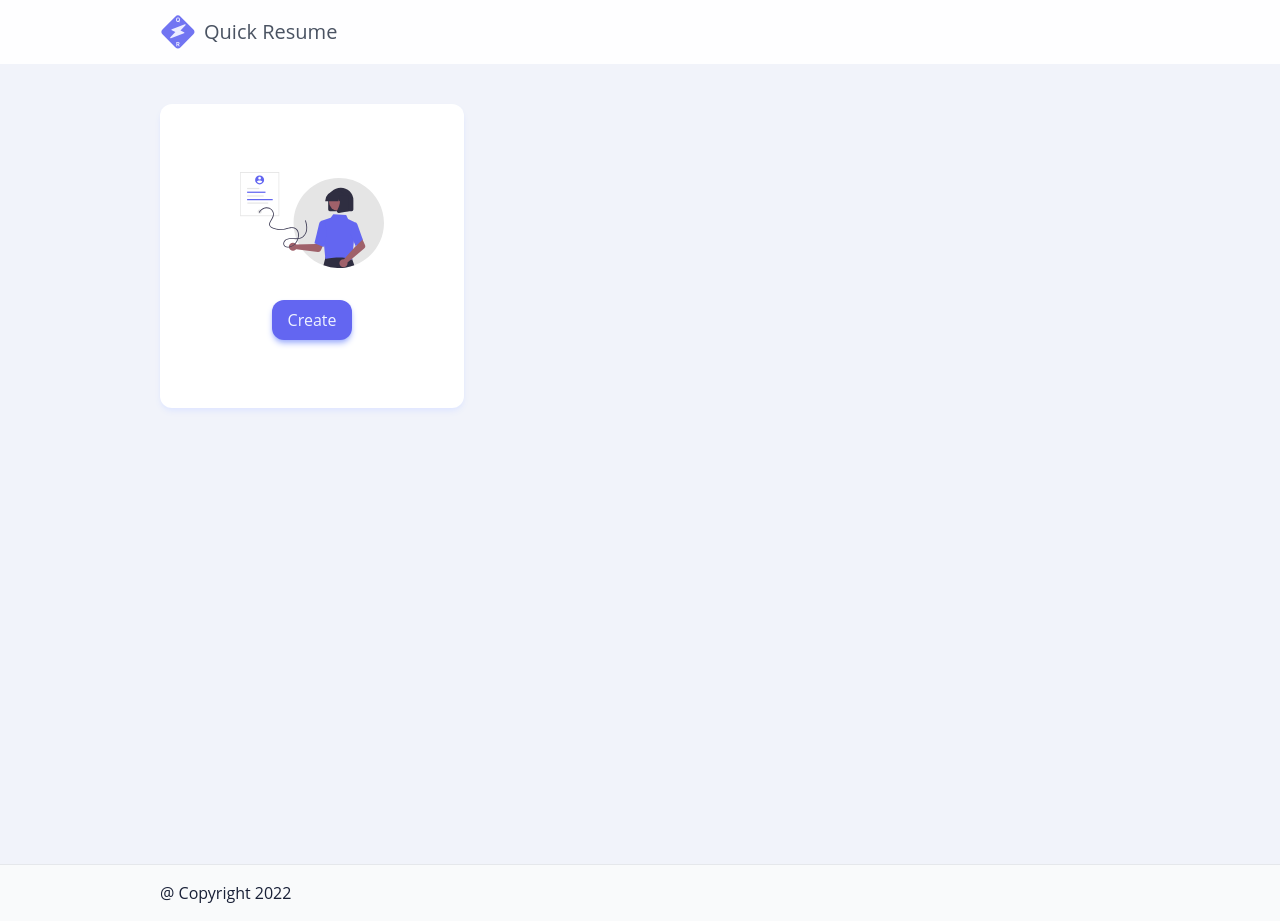
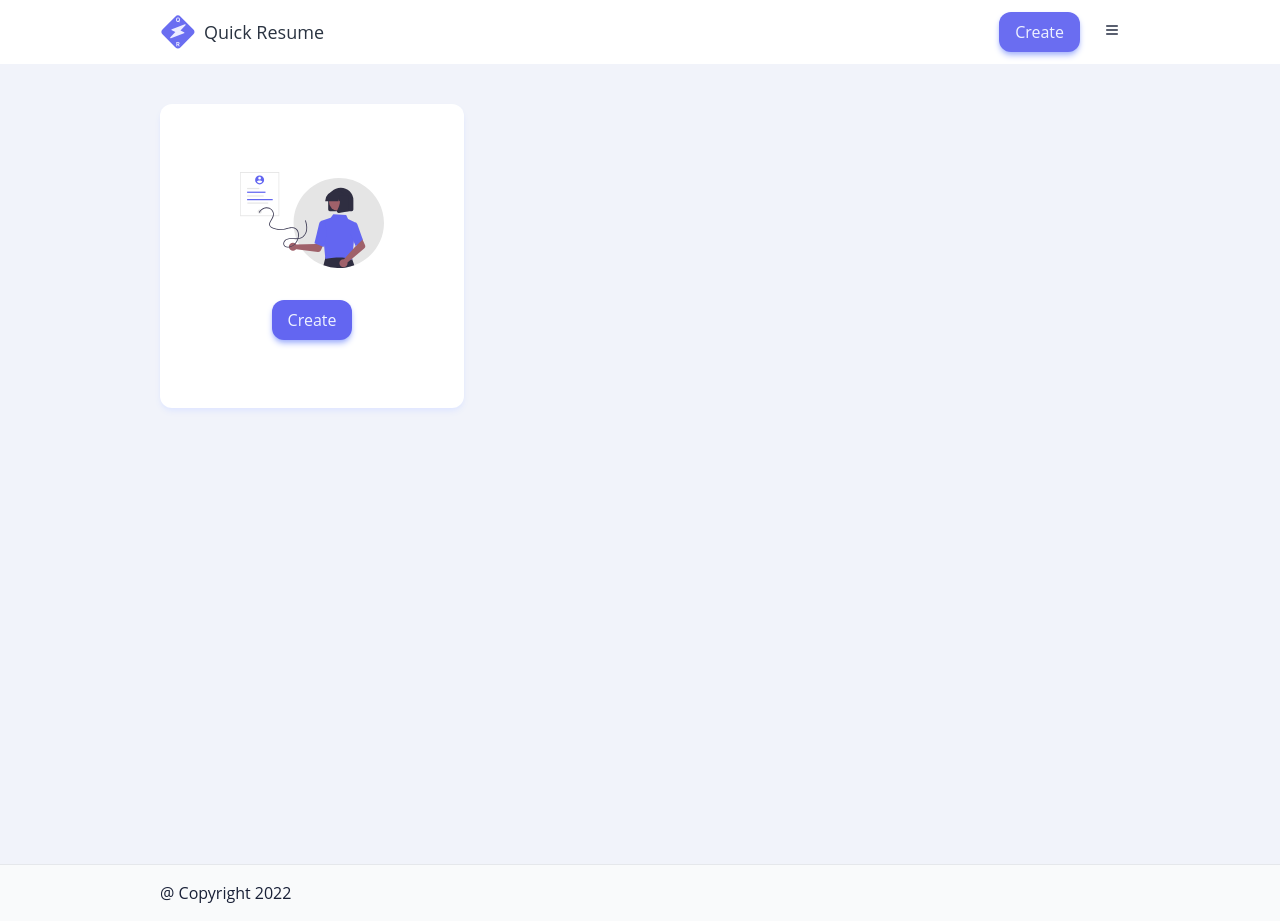
Before and after one commit to khinekyaw/quick-resume, a Next.js app: page / in a window 1280 px wide. Built offline with nearby package versions, Linux system fonts and the light colour scheme.

Commit message:
update navbar

```diff
--- a/components/CreateCard.js
+++ b/components/CreateCard.js
@@ -1,5 +1,6 @@
 import Image from 'next/image'
 import { useRouter } from 'next/router'
+
 import { resumeLocalStore } from '../utils/localStorage'
 
 const CreateCard = () => {
@@ -13,8 +14,6 @@ const CreateCard = () => {
       title: 'Untitled',
       content: null,
     })
-
-    // Redirect
     router.push(`resume/${id}`)
   }
 
--- a/components/Header.js
+++ b/components/Header.js
@@ -1,11 +1,28 @@
 import Image from 'next/image'
 import Link from 'next/link'
+import { useRouter } from 'next/router'
+import { TbMenu2 } from 'react-icons/tb'
+
+import { resumeLocalStore } from '../utils/localStorage'
 
 const Header = () => {
+  const router = useRouter()
+
+  const handleCreate = () => {
+    const id = new Date().getTime()
+    resumeLocalStore.add({
+      id: String(id),
+      updatedAt: new Date().toLocaleString(),
+      title: 'Untitled',
+      content: null,
+    })
+    router.push(`resume/${id}`)
+  }
+
   return (
     <div className='header'>
-      <div className='section h-16'>
-        <Link href='/' className='flex items-center hover:opacity-75'>
+      <div className='section h-16 flex items-center justify-between'>
+        <Link href='/' className='flex items-center hover:opacity-80'>
           <Image
             src='/logo.svg'
             width={36}
@@ -13,8 +30,16 @@ const Header = () => {
             className='mr-2'
             alt='logo'
           />
-          <h1 className='text-gray-700 text-xl'>Quick Resume</h1>
+          <h1 className='text-gray-800 text-lg font-medium'>Quick Resume</h1>
         </Link>
+        <div>
+          <button className='btn btn-primary mr-6' onClick={handleCreate}>
+            Create
+          </button>
+          <button>
+            <TbMenu2 />
+          </button>
+        </div>
       </div>
     </div>
   )
--- a/components/editor/EditorNav.js
+++ b/components/editor/EditorNav.js
@@ -1,7 +1,7 @@
 import Image from 'next/image'
 import Link from 'next/link'
 import { useRouter } from 'next/router'
-import { useEffect, useRef, useState } from 'react'
+import { useEffect, useRef } from 'react'
 import { TbArrowLeft, TbMenu2, TbPencil } from 'react-icons/tb'
 
 const EditorNav = ({ title, onTitleSubmit }) => {
@@ -27,7 +27,7 @@ const EditorNav = ({ title, onTitleSubmit }) => {
           >
             <TbArrowLeft />
           </button>
-          <Link href='/' className='flex items-center hover:opacity-75'>
+          <Link href='/' className='flex items-center hover:opacity-80'>
             <Image
               src='/logo.svg'
               width={36}
@@ -38,7 +38,6 @@ const EditorNav = ({ title, onTitleSubmit }) => {
           </Link>
         </div>
         <form className='relative group' onSubmit={handleSubmit}>
-          {/* <h2 className='text-gray-800 text-lg'>{title}</h2> */}
           <input
             ref={inputRef}
             onBlur={() => onTitleSubmit(inputRef.current.value)}
--- a/styles/globals.css
+++ b/styles/globals.css
@@ -144,5 +144,5 @@ body {
 }
 
 .header {
-    @apply bg-white opacity-90 backdrop-blur-lg fixed w-full z-50;
+    @apply bg-white opacity-95 backdrop-blur-lg fixed w-full z-50;
 }
```
